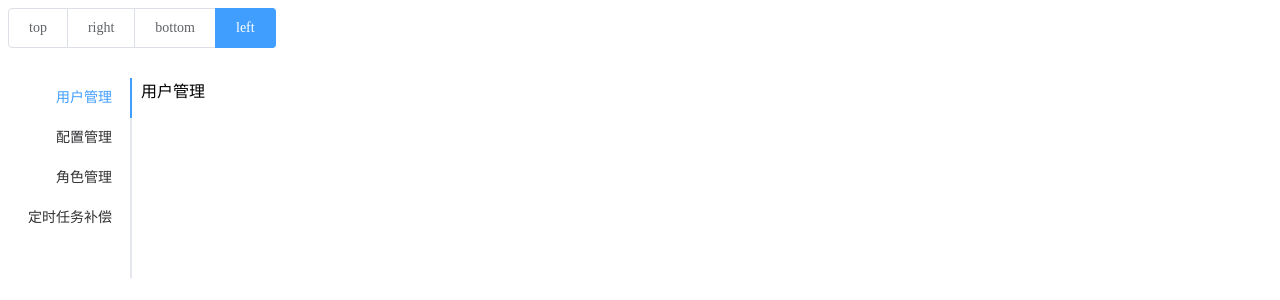
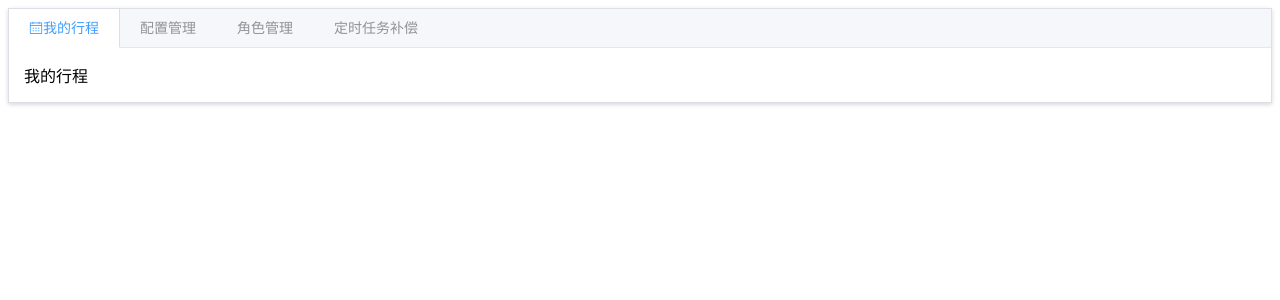
Before and after one commit to kingyeahwei/element_learning, a Vue app: page / in a window 1280 px wide. Shown: the top 300 px of the page. Built offline with nearby package versions, Linux system fonts and the light colour scheme.

Commit message:
tab 自定义标签页

```diff
--- a/src/App.vue
+++ b/src/App.vue
@@ -1,14 +1,10 @@
 <template>
   <div id="app">
-    <el-radio-group v-model="tabPosition" style="margin-bottom: 30px">
-      <el-radio-button label="top">top</el-radio-button>
-      <el-radio-button label="right">right</el-radio-button>
-      <el-radio-button label="bottom">bottom</el-radio-button>
-      <el-radio-button label="left">left</el-radio-button>
-
-    </el-radio-group>
-    <el-tabs :tab-position="tabPosition" style="height: 200px">
-      <el-tab-pane label="用户管理">用户管理</el-tab-pane>
+    <el-tabs type="border-card">
+      <el-tab-pane>
+        <span slot="label"><i class="el-icon-date"></i>我的行程</span>
+        我的行程
+      </el-tab-pane>
       <el-tab-pane label="配置管理">配置管理</el-tab-pane>
       <el-tab-pane label="角色管理">角色管理</el-tab-pane>
       <el-tab-pane label="定时任务补偿">定时任务补偿</el-tab-pane>
@@ -20,12 +16,9 @@
     export default {
         name: "app",
         data() {
-            return {
-                tabPosition: "left"
-            }
+            return {}
         },
-        methods: {
-        }
+        methods: {}
     }
 </script>
 
```
